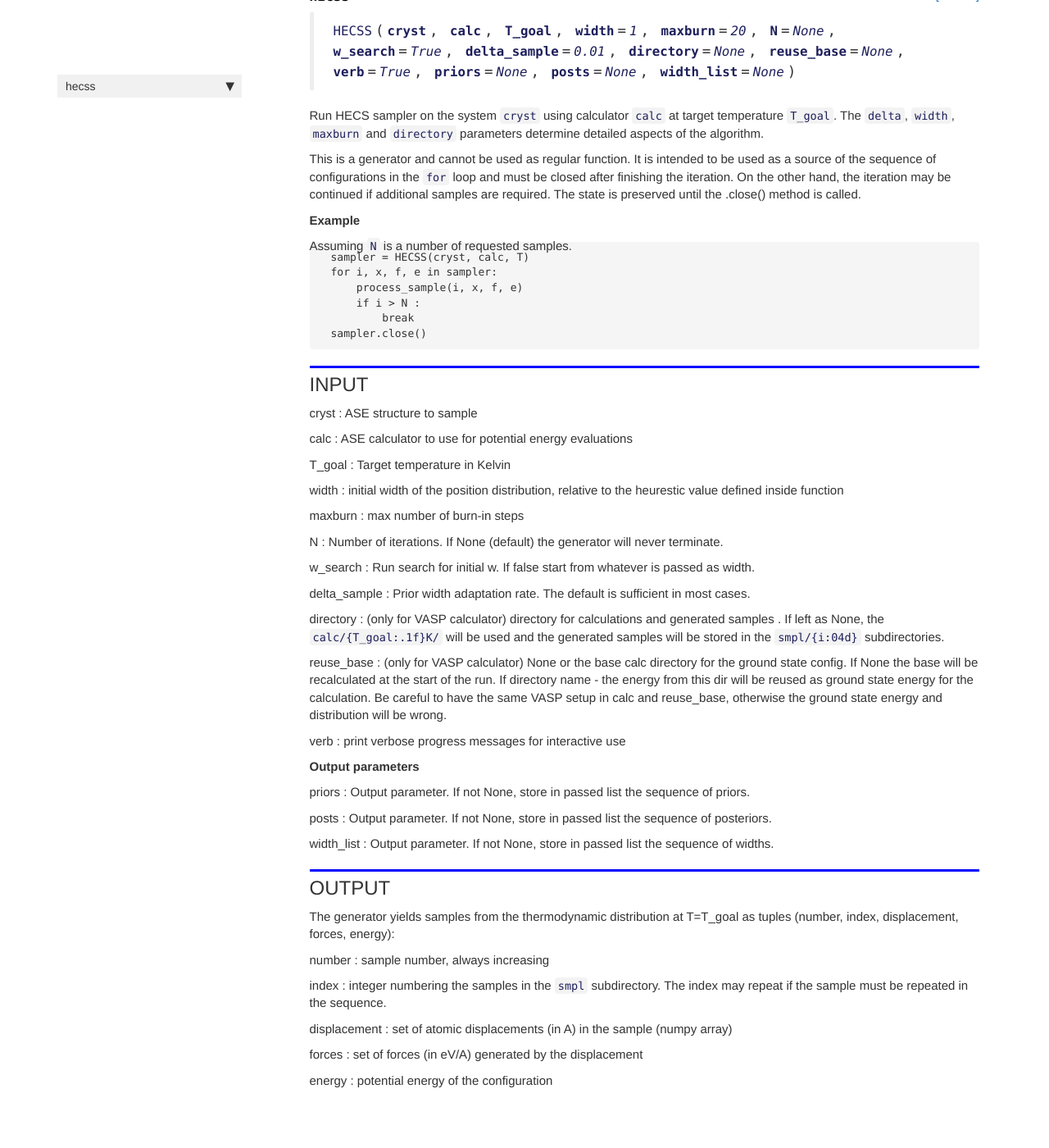
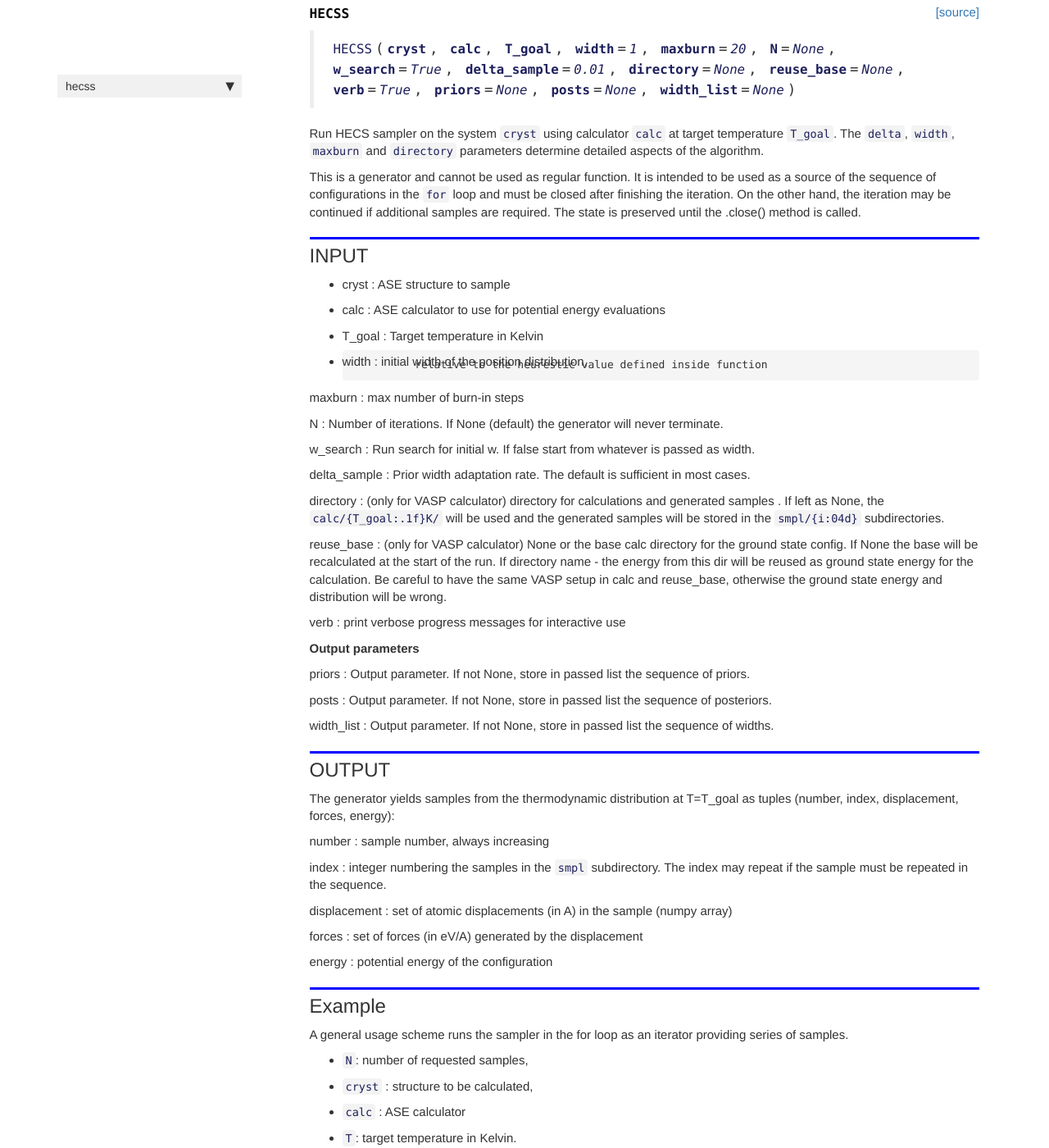
Before and after one commit to jochym/hecss, a Jekyll site: the page built from docs/core.html, in a window 1280 px wide and 1400 px high, scrolled down 1326 px. Shown: the whole window at 82% size. Built offline with Jekyll 4.4.1, drawn with Linux system fonts in a browser that asks for light colours; nearby versions of some CDN libraries; comment, search, counter and statistics services are not loaded; some of the changed text lies outside the part shown.

Commit message:
Try different formatting

```diff
--- a/docs/core.html
+++ b/docs/core.html
@@ -193,20 +193,14 @@ configurations in the <code>for</code> loop and must be closed after
 finishing the iteration. On the other hand, the iteration
 may be continued if additional samples are required.
 The state is preserved until the .close() method is called.</p>
-<p><strong>Example</strong></p>
-<p>Assuming <code>N</code> is a number of requested samples.</p>
-
-<pre><code>sampler = HECSS(cryst, calc, T)
-for i, x, f, e in sampler:
-    process_sample(i, x, f, e)
-    if i &gt; N :
-        break
-sampler.close()</code></pre>
-<h2 id="INPUT">INPUT<a class="anchor-link" href="#INPUT"> </a></h2><p>cryst        : ASE structure to sample</p>
-<p>calc         : ASE calculator to use for potential energy evaluations</p>
-<p>T_goal       : Target temperature in Kelvin</p>
-<p>width        : initial width of the position distribution,
-              relative to the heurestic value defined inside function</p>
+<h2 id="INPUT">INPUT<a class="anchor-link" href="#INPUT"> </a></h2><ul>
+<li>cryst        : ASE structure to sample</li>
+<li>calc         : ASE calculator to use for potential energy evaluations</li>
+<li>T_goal       : Target temperature in Kelvin</li>
+<li>width        : initial width of the position distribution,
+<pre><code>        relative to the heurestic value defined inside function</code></pre>
+</li>
+</ul>
 <p>maxburn      : max number of burn-in steps</p>
 <p>N            : Number of iterations. If None (default) the generator will never terminate.</p>
 <p>w_search     : Run search for initial w. If false start from whatever is passed as width.</p>
@@ -243,4 +237,32 @@ sampler.close()</code></pre>
 </div>
     {% endraw %}
 
+<div class="cell border-box-sizing text_cell rendered"><div class="inner_cell">
+<div class="text_cell_render border-box-sizing rendered_html">
+<h2 id="Example">Example<a class="anchor-link" href="#Example"> </a></h2><p>A general usage scheme runs the sampler in the for loop as an iterator providing series of samples.</p>
+<ul>
+<li><code>N</code>: number of requested samples, </li>
+<li><code>cryst</code> : structure to be calculated,</li>
+<li><code>calc</code> : ASE calculator</li>
+<li><code>T</code>: target temperature in Kelvin.</li>
+</ul>
+<p>Loop variables:</p>
+<ul>
+<li><code>i</code> : sample number</li>
+<li><code>x</code> : displacement vector</li>
+<li><code>f</code> : forces</li>
+<li><code>e</code> : potential energy</li>
+</ul>
+<p>The main loop should be structured like this:</p>
+<div class="highlight"><pre><span></span><span class="n">sampler</span> <span class="o">=</span> <span class="n">HECSS</span><span class="p">(</span><span class="n">cryst</span><span class="p">,</span> <span class="n">calc</span><span class="p">,</span> <span class="n">T</span><span class="p">)</span>
+<span class="k">for</span> <span class="n">i</span><span class="p">,</span> <span class="n">x</span><span class="p">,</span> <span class="n">f</span><span class="p">,</span> <span class="n">e</span> <span class="ow">in</span> <span class="n">sampler</span><span class="p">:</span>
+    <span class="n">process_sample</span><span class="p">(</span><span class="n">i</span><span class="p">,</span> <span class="n">x</span><span class="p">,</span> <span class="n">f</span><span class="p">,</span> <span class="n">e</span><span class="p">)</span>
+    <span class="k">if</span> <span class="n">i</span> <span class="o">&gt;</span> <span class="n">N</span> <span class="p">:</span>
+        <span class="k">break</span>
+<span class="n">sampler</span><span class="o">.</span><span class="n">close</span><span class="p">()</span>
+</pre></div>
+
 </div>
+</div>
+</div>
+</div>
```
Also changed, not shown: hecss/core.py (+4 -19 lines), 1 other file.
